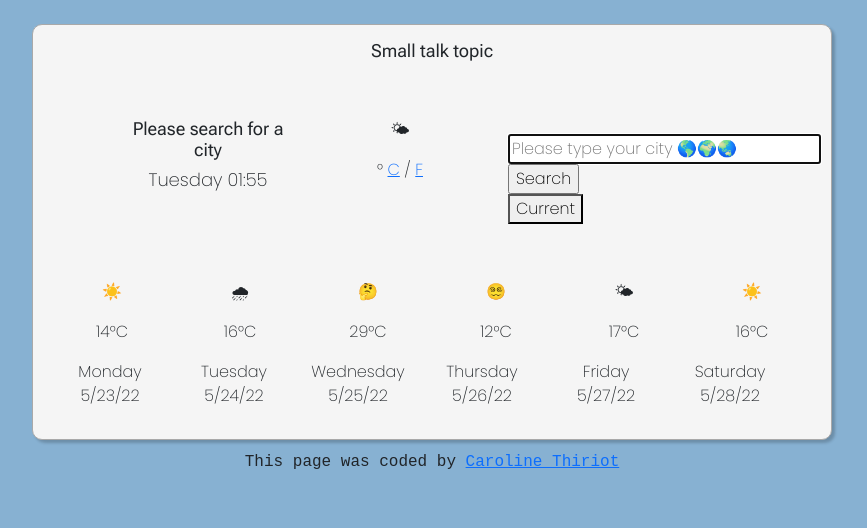
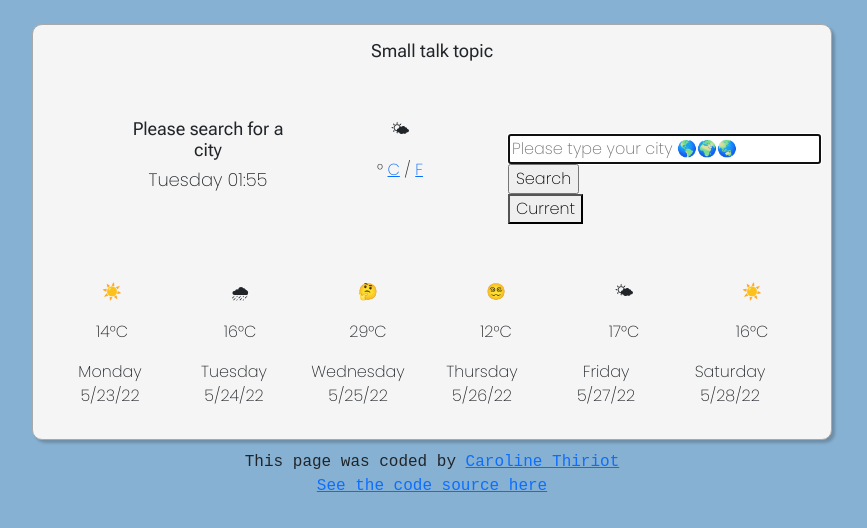
Before and after one commit to carolineleonthiriot/Weather-app-carolinexriott, a plain HTML site: page index.html in a window 1280 px wide. Shown: the whole page, without its empty margins (208-1075 px from the left). Drawn offline with nearby package versions, Linux system fonts and the light colour scheme; no server answers.

Commit message:
added source code

```diff
--- a/index.html
+++ b/index.html
@@ -151,6 +151,9 @@
       <a href="https://www.linkedin.com/in/carolinethiriot/" target="_blank">
         Caroline Thiriot</a
       >
+            <p>
+<a href="https://github.com/carolineleonthiriot/Weather-app-carolinexriott.git" target="_blank">
+        See the code source here</a></p>
     </span>
     <script src="script.js"></script>
   </body>
```
